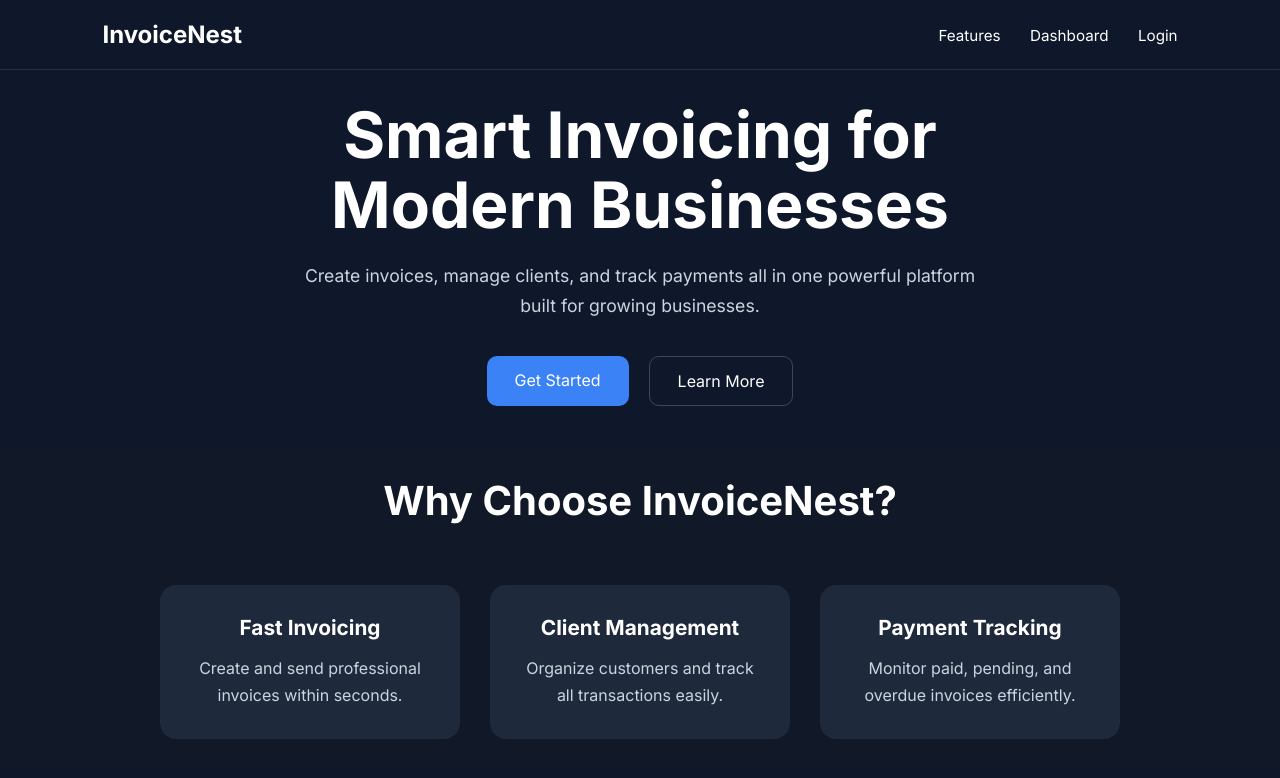
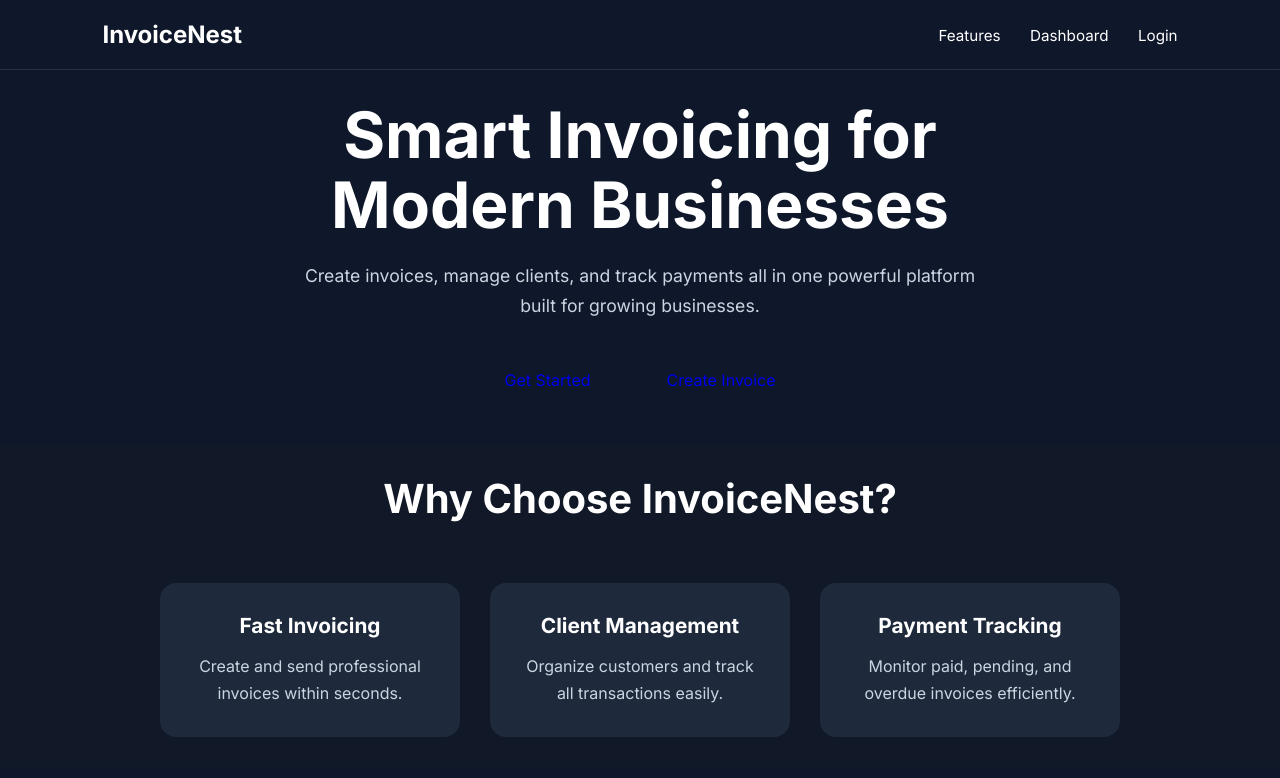
Before and after one commit to Yawphame/Church-web., a plain HTML site: page index.html in a window 1280 px wide. Drawn offline with Linux system fonts and the light colour scheme.

Commit message:
Update index.html

```diff
--- a/index.html
+++ b/index.html
@@ -50,13 +50,13 @@
 
       <div class="buttons">
 
-        <a href="signup.html" class="btn primary-btn">
-          Get Started
-        </a>
+        <a href="dashboard.html" class="btn primary">
+  Get Started
+</a>
 
-        <a href="#features" class="btn secondary-btn">
-          Learn More
-        </a>
+<a href="create-invoice.html" class="btn secondary">
+  Create Invoice
+</a>
 
       </div>
 
```
